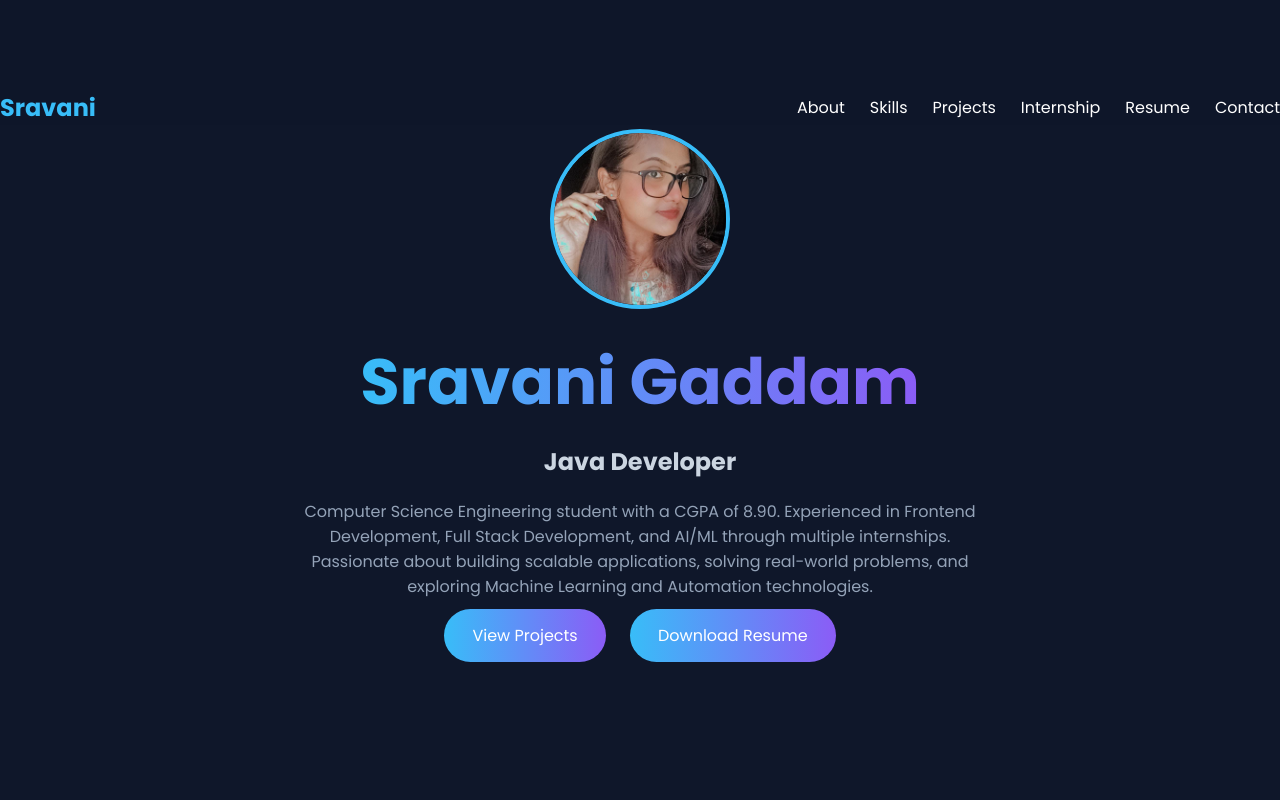
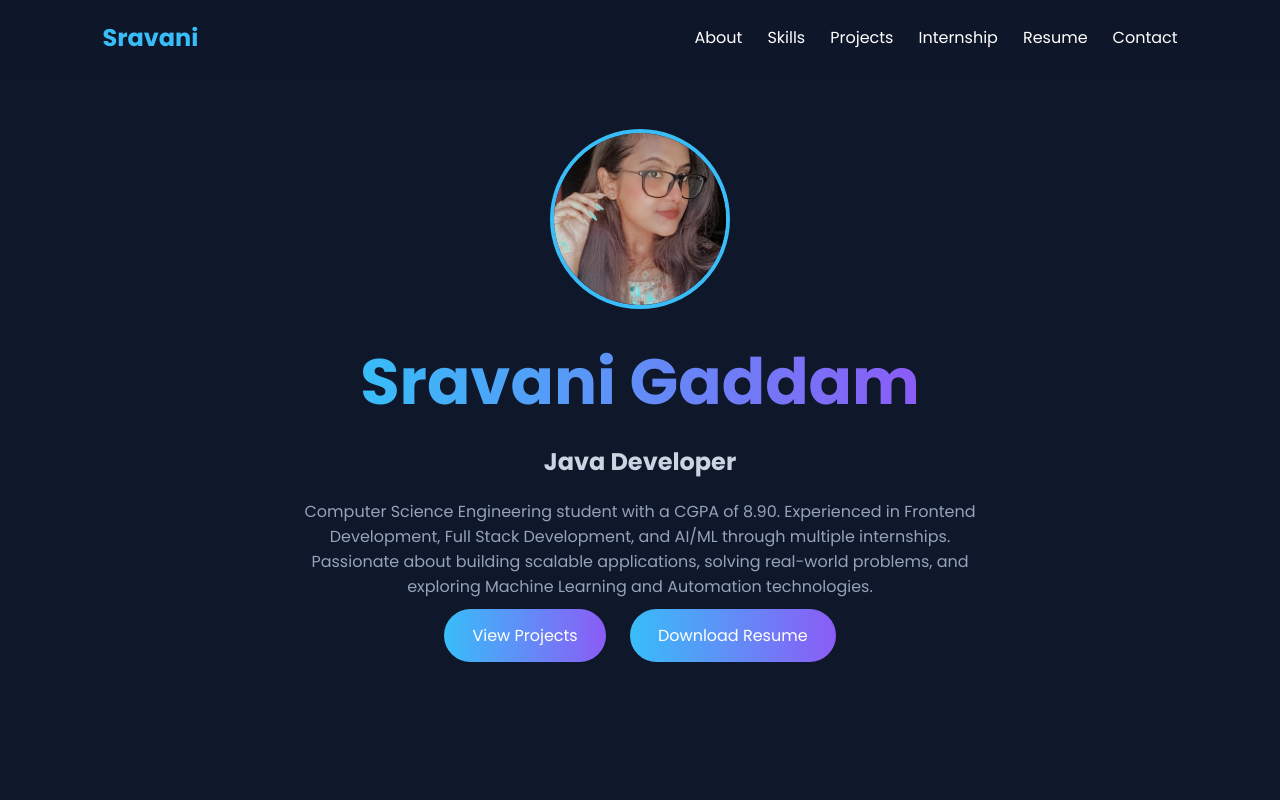
Before and after one commit to srav-art/portfolio, a plain HTML site: page index.html in a window 1280 px wide. Shown: the top 800 px of the page. Drawn offline with Linux system fonts and the light colour scheme.

Commit message:
Update index.html

```diff
--- a/index.html
+++ b/index.html
@@ -30,7 +30,7 @@ nav{
     position:fixed;
     top:0;
     width:100%;
-    padding-top:90px;
+    padding:20px 8%;
     background:rgba(15,23,42,.9);
     backdrop-filter:blur(12px);
     display:flex;
```
